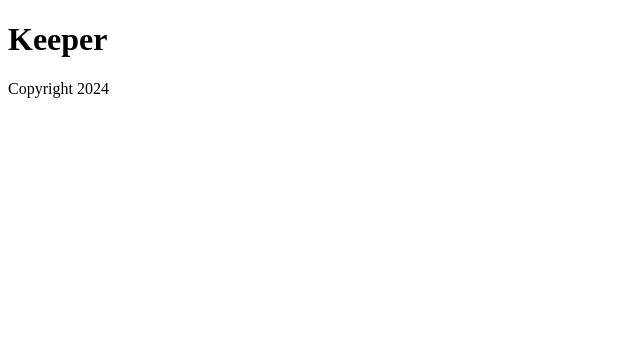
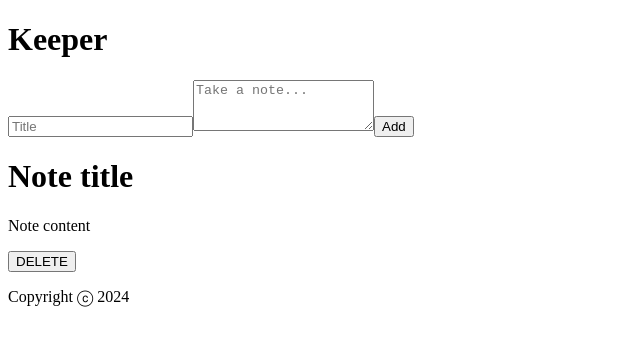
Before and after one commit to Ulugbek19960216/Note_Keeper, a React (Create React App) app in the folder notekeeper/: page / in a window 1280 px wide. Shown: the top 346 px of the page, without its empty margins (0-640 px from the left). Built offline with nearby package versions, Linux system fonts and the light colour scheme; the HTML template or start-up script is replaced by a standard one.

Commit message:
added createArea component, made changes to the style

```diff
--- a/notekeeper/public/index.css
+++ b/notekeeper/public/index.css
@@ -54,3 +54,50 @@
   white-space: pre-wrap;
   word-wrap: break-word;
 }
+
+
+.note button {
+  position: relative;
+  float: right;
+  margin-right: 10px;
+  color: #f5ba13;
+  border: none;
+  width: 36px;
+  height: 36px;
+  cursor: pointer;
+  outline: none;
+}
+
+form {
+  position: relative;
+  width: 480px;
+  margin: 30px auto 20px auto;
+  background: #fff;
+  padding: 15px;
+  border-radius: 7px;
+  box-shadow: 0 1px 5px rgb(138, 137, 137);
+}
+form input,
+form textarea {
+  width: 100%;
+  border: none;
+  padding: 4px;
+  outline: none;
+  font-size: 1.2em;
+  font-family: inherit;
+  resize: none;
+}
+form button {
+  position: absolute;
+  right: 18px;
+  bottom: -18px;
+  background: #f5ba13;
+  color: #fff;
+  border: none;
+  border-radius: 50%;
+  width: 36px;
+  height: 36px;
+  box-shadow: 0 1px 3px rgba(0, 0, 0, 0.3);
+  cursor: pointer;
+  outline: none;
+}
--- a/notekeeper/src/components/App.jsx
+++ b/notekeeper/src/components/App.jsx
@@ -2,15 +2,8 @@
 import Header from "./Header";
 import Footer from "./Footer";
 import Note from "./Note";
-import data from "../data";
+import CreateArea from "./CreateArea";
 
-
-const notes =  data.map(obj =>
-  <Note
-    key = {data.key}
-    title = {data.title}
-    content = {data.content}
-  />)
 
 
 export default function App() {
@@ -18,7 +11,8 @@
   return (
     <div>
         <Header />
-        {notes}
+        <CreateArea />
+        <Note key={1} title="Note title" content="Note content" />
         <Footer />
     </div>
   )
--- /dev/null
+++ b/notekeeper/src/components/CreateArea.jsx
@@ -0,0 +1,17 @@
+import React from "react";
+
+
+function CreateArea() {
+    return (
+        <div>
+            <form>
+                <input name="title" placeholder="Title"/>
+                <textarea name="content" placeholder="Take a note..." rows="3"/>
+                <button>Add</button>
+            </form>
+        </div>
+    )
+}
+
+
+export default CreateArea;
--- a/notekeeper/src/components/Footer.jsx
+++ b/notekeeper/src/components/Footer.jsx
@@ -5,7 +5,7 @@
 
   return (
     <footer>
-         <p>Copyright {currentYear}</p>
+         <p>Copyright ⓒ {currentYear}</p>
     </footer>
   )
 }
--- a/notekeeper/src/components/Note.jsx
+++ b/notekeeper/src/components/Note.jsx
@@ -5,6 +5,7 @@
     <div className='note'>
         <h1>{props.title}</h1>
         <p>{props.content}</p>
+        <button>DELETE</button>
     </div>
   )
 }
--- a/notekeeper/src/data.js
+++ /dev/null
@@ -1,33 +0,0 @@
-const notes = [
-    {
-      key: 1,
-      title: "Delegation",
-      content:
-        "Q. How many programmers does it take to change a light bulb? A. None – It’s a hardware problem"
-    },
-    {
-      key: 2,
-      title: "Loops",
-      content:
-        "How to keep a programmer in the shower forever. Show him the shampoo bottle instructions: Lather. Rinse. Repeat."
-    },
-    {
-      key: 3,
-      title: "Arrays",
-      content:
-        "Q. Why did the programmer quit his job? A. Because he didn't get arrays."
-    },
-    {
-      key: 4,
-      title: "Hardware vs. Software",
-      content:
-        "What's the difference between hardware and software? You can hit your hardware with a hammer, but you can only curse at your software."
-    },
-    {
-      key: 5,
-      title: "Big ideas",
-      content: "Eat more sushi"
-    }
-  ];
-
-  export default notes;
```
